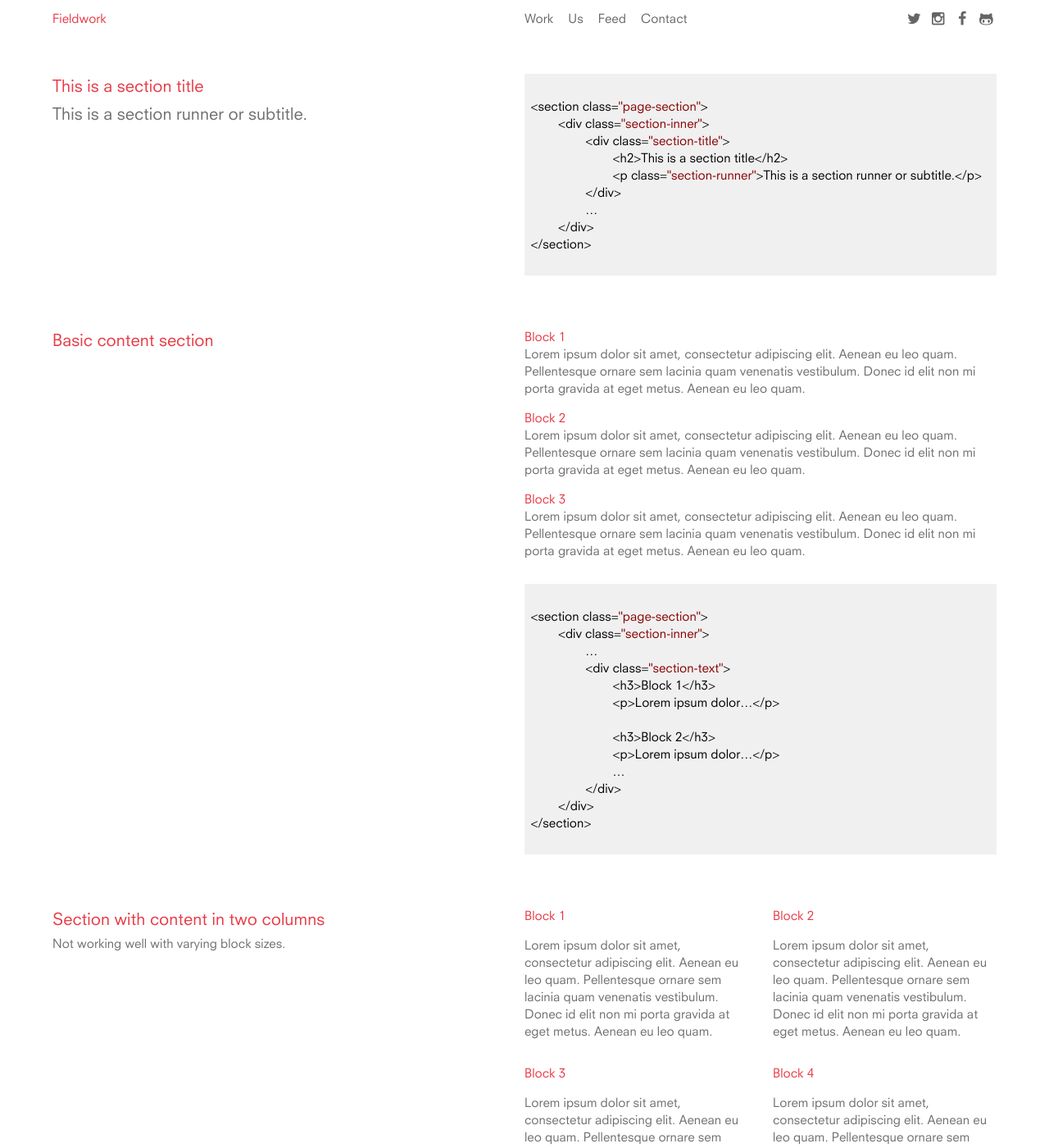
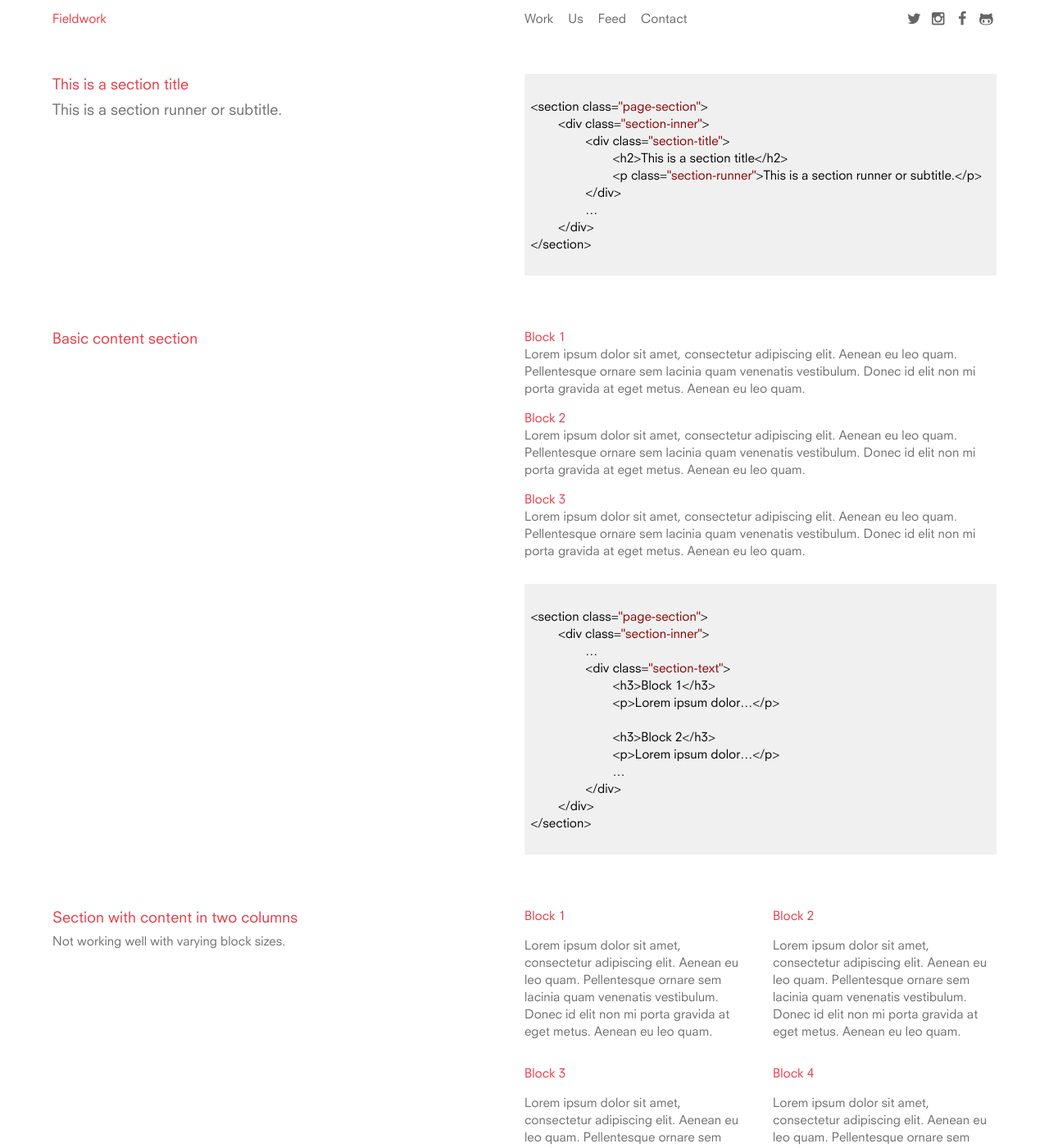
Before and after one commit to EMT/fieldwork-v2, a Jekyll site: the page built from patterns.html, in a window 1280 px wide and 1400 px high. Shown: the whole window at 82% size. Built offline with Jekyll 4.4.1, drawn with Linux system fonts in a browser that asks for light colours; nearby versions of some CDN libraries.

Commit message:
Reduce large type size.

```diff
--- a/css/utilities/_variables.scss
+++ b/css/utilities/_variables.scss
@@ -22,7 +22,8 @@ $footer-type-color: rgb(153,153,153);
 $type-base: 15px;
 $line-base: 1.4em;
 
-$type-large: 1.3333em;
+// $type-large: 1.3333em;
+$type-large: 1.2em;
 $line-large: 1.4em;
 
 $max-line-length: 560px;
```
